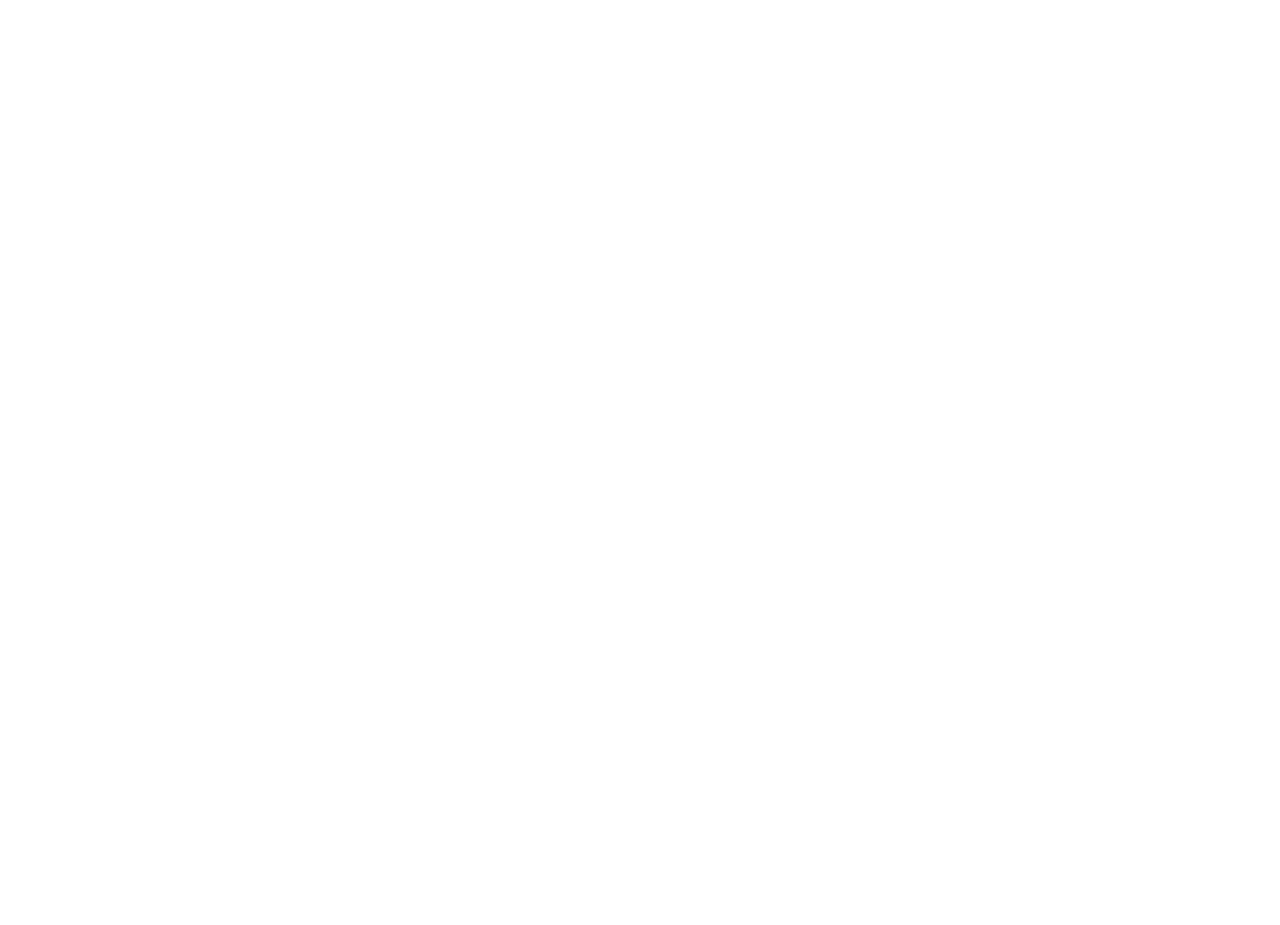
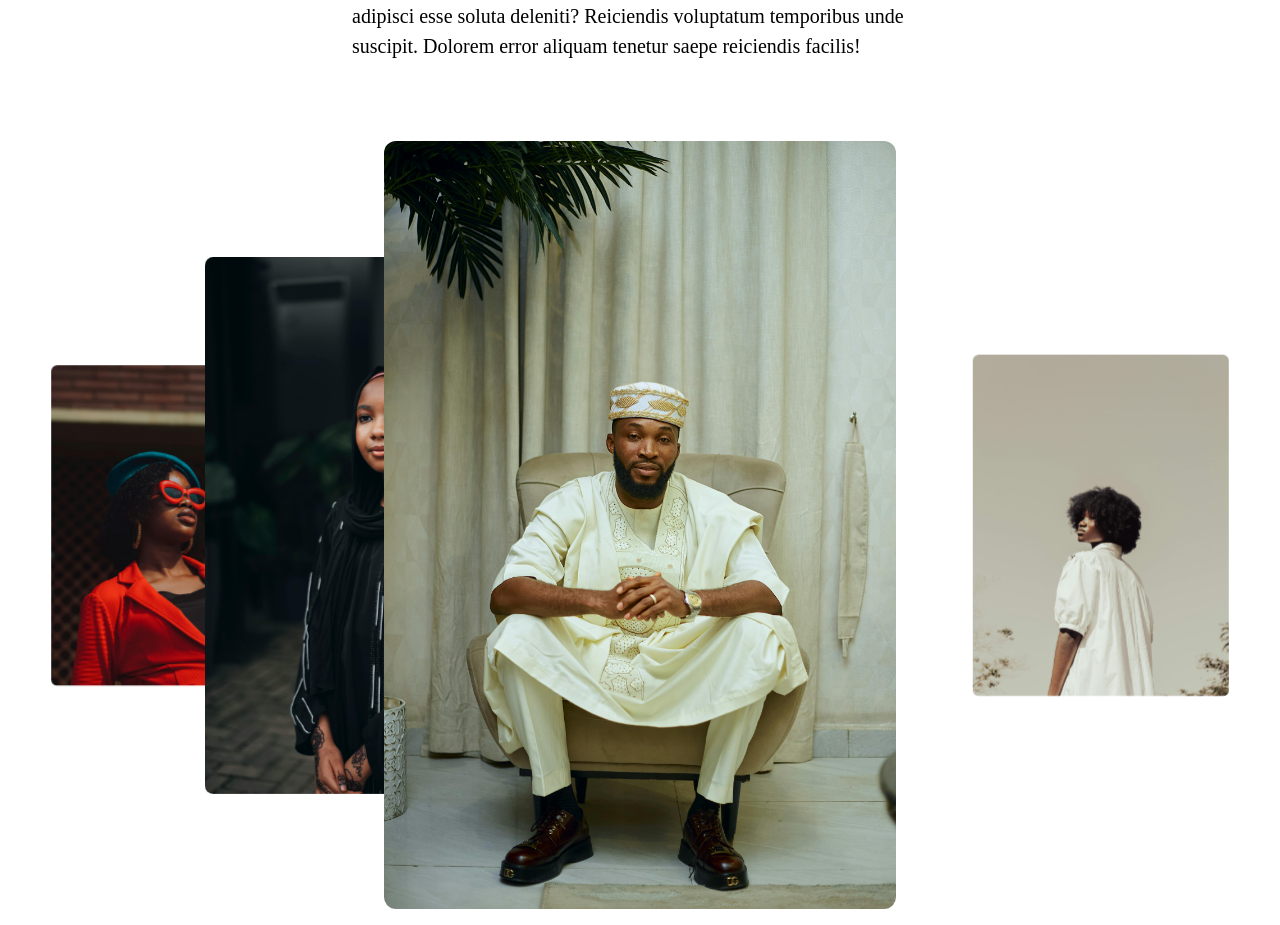
Before and after one commit to mrauthentik/Encanto, a React (Vite) app in the folder alaran/: page / in a window 1280 px wide. Shown: the part 1761-2686 px from the top of the page. Before the commit the page ends 1774 px from the top, so only its background shows below. Built offline with nearby package versions, Linux system fonts and the light colour scheme; a web font is replaced by a local one.

Commit message:
feat: integrate Tailwind CSS and implement Card component with image carousel

```diff
--- a/alaran/package.json
+++ b/alaran/package.json
@@ -25,11 +25,14 @@
     "@types/react": "^18.3.18",
     "@types/react-dom": "^18.3.5",
     "@vitejs/plugin-react": "^4.3.4",
+    "autoprefixer": "^10.4.20",
     "eslint": "^9.17.0",
     "eslint-plugin-react": "^7.37.2",
     "eslint-plugin-react-hooks": "^5.0.0",
     "eslint-plugin-react-refresh": "^0.4.16",
     "globals": "^15.14.0",
+    "postcss": "^8.4.49",
+    "tailwindcss": "^3.4.17",
     "vite": "^6.0.5"
   }
 }
--- /dev/null
+++ b/alaran/postcss.config.js
@@ -0,0 +1,6 @@
+export default {
+    plugins: {
+      tailwindcss: {},
+      autoprefixer: {},
+    },
+  }
--- a/alaran/src/App.jsx
+++ b/alaran/src/App.jsx
@@ -1,5 +1,6 @@
 import './App.css'
 import About from './components/About'
+import Card from './components/Card'
 import Landing from './components/Landing'
 import NavBar from './components/NavBar'
 
@@ -11,6 +12,7 @@
       <NavBar />
       <Landing />
      <About />
+     <Card />
      </div>
    )
 }
--- a/alaran/src/components/Card.jsx
+++ b/alaran/src/components/Card.jsx
@@ -1,4 +1,5 @@
 import { useState } from "react";
+import { motion } from "framer-motion";
 import image1 from "../assets/fashion (1).jpg";
 import image2 from "../assets/fashion (2).jpg";
 import image3 from "../assets/fashion (3).jpg";
@@ -62,11 +63,9 @@
                         animate={positions[postionIndex[index]]}
                         variants={imageVariants}
                         transition={{ duration: 0.5 }}
-                        style={{ width }}
+                        style={{ width:'40%', position: 'absolute' }}
                     />
-                )
-        }
-
+        )})}
     </div>
   )
 }
--- a/alaran/src/index.css
+++ b/alaran/src/index.css
@@ -3,3 +3,7 @@
   --color-secondary: #F6B523;
 
 }
+
+@tailwind base;
+@tailwind components;
+@tailwind utilities;
--- /dev/null
+++ b/alaran/tailwind.config.js
@@ -0,0 +1,10 @@
+/** @type {import('tailwindcss').Config} */
+export default {
+  content: [
+    "./src/**/*.{html,js,jsx,ts,tsx}",
+  ],
+  theme: {
+    extend: {},
+  },
+  plugins: [],
+}
```
Also changed, not shown: 1 other file (tests, documents, lock files or other folders).
